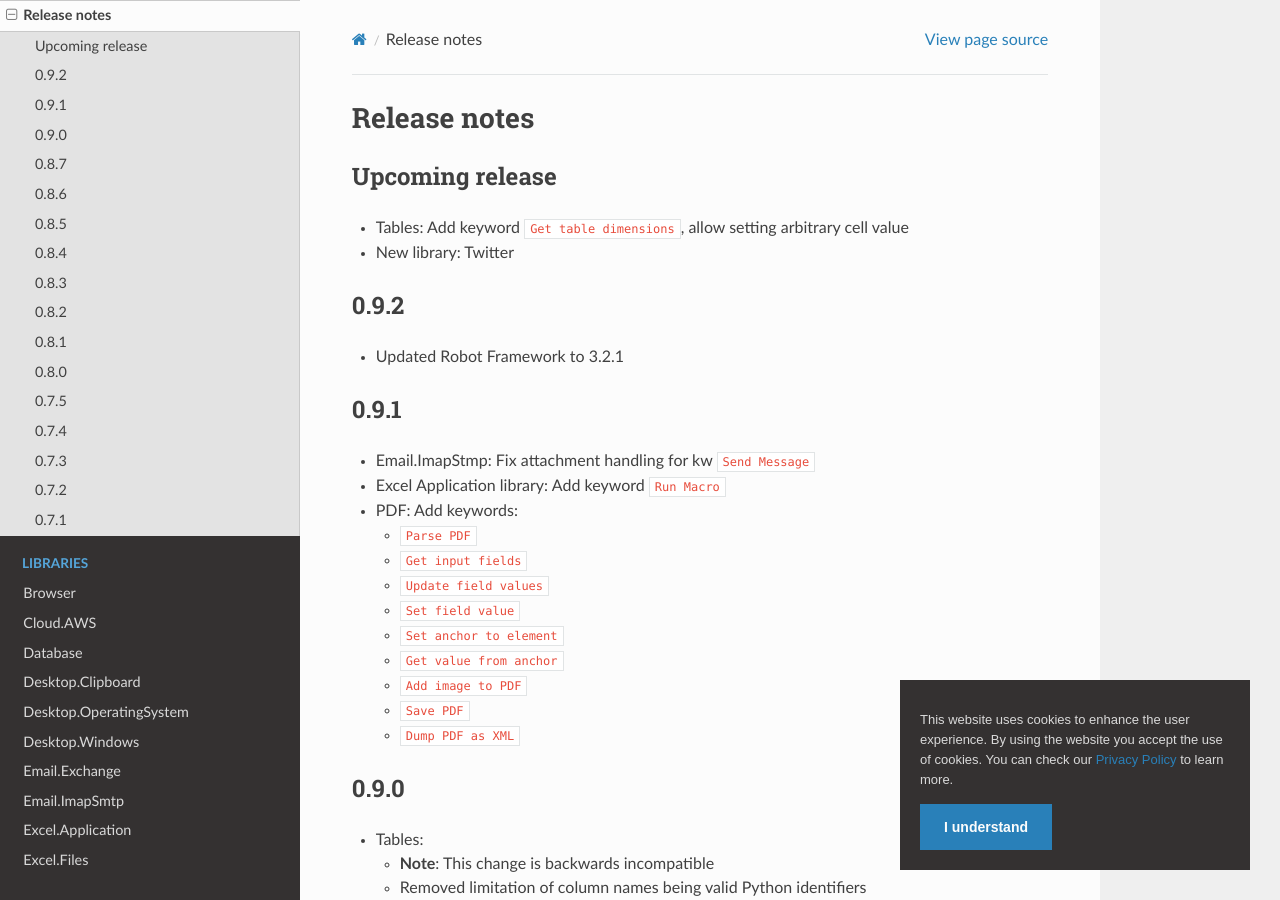
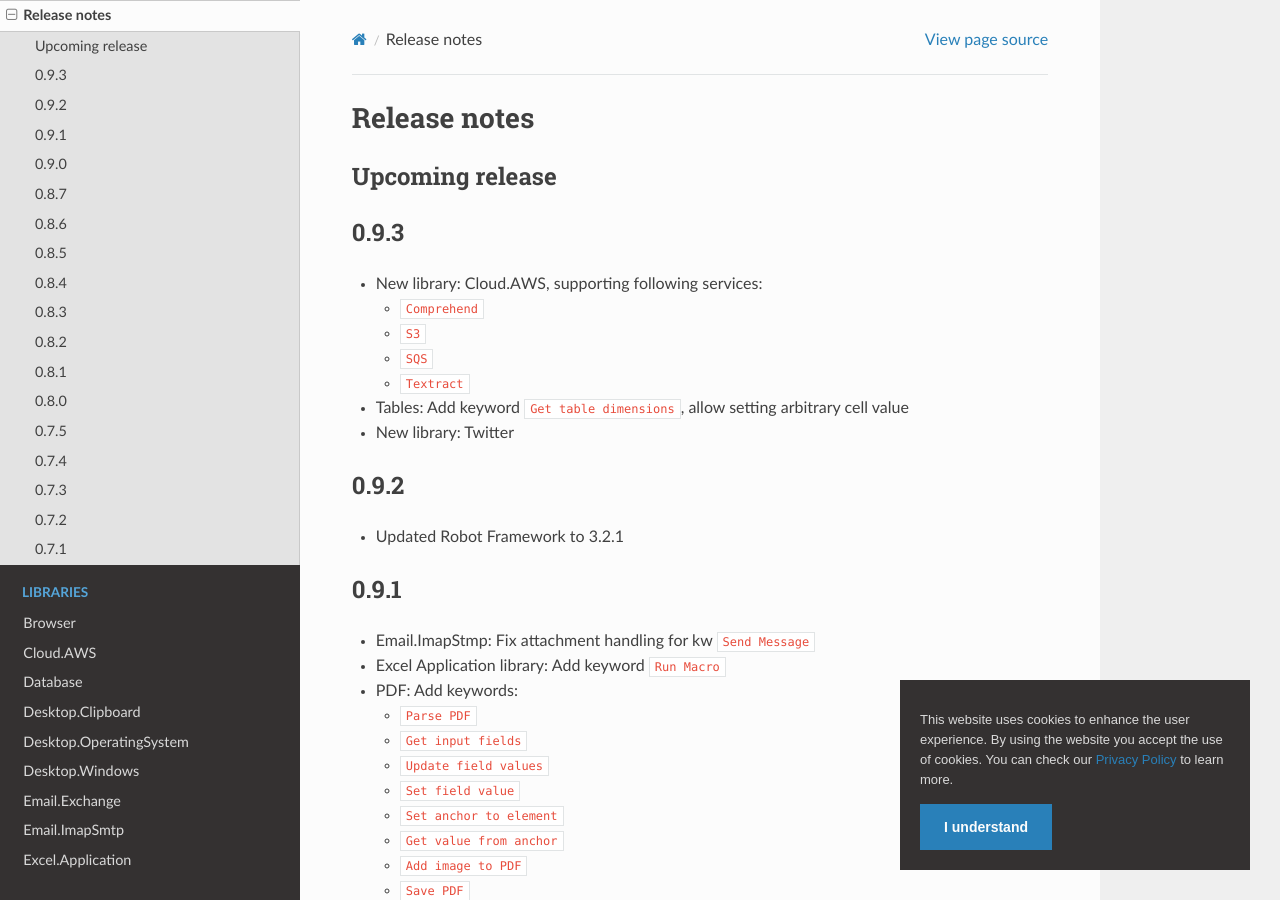
Before and after one commit to coderprovider/Framework-RPA, a Sphinx documentation site: the page built from docs/source/releasenotes.rst, in a window 1280 px wide and 900 px high. Built offline with Sphinx 7.4.7 and the Read the Docs theme 2.0.0, drawn with Linux system fonts in a browser that asks for light colours; pages that are not in the unit, such as notebooks, are missing from menus.

Commit message:
release: 0.9.3

```diff
--- a/docs/source/releasenotes.rst
+++ b/docs/source/releasenotes.rst
@@ -3,8 +3,18 @@ Release notes
 
 Upcoming release
 ----------------
+
+0.9.3
+-----
+
+- New library: Cloud.AWS, supporting following services:
+
+  - ``Comprehend``
+  - ``S3``
+  - ``SQS``
+  - ``Textract``
+
 - Tables: Add keyword ``Get table dimensions``, allow setting arbitrary cell value
-
 - New library: Twitter
 
 0.9.2
--- a/pyproject.toml
+++ b/pyproject.toml
@@ -1,6 +1,6 @@
 [tool.poetry]
 name = "rpa-framework"
-version = "0.9.2"
+version = "0.9.3"
 description = "A collection of tools and libraries for RPA"
 authors = [
 	"RPA Framework <rpafw@robocorp.com>",
```
